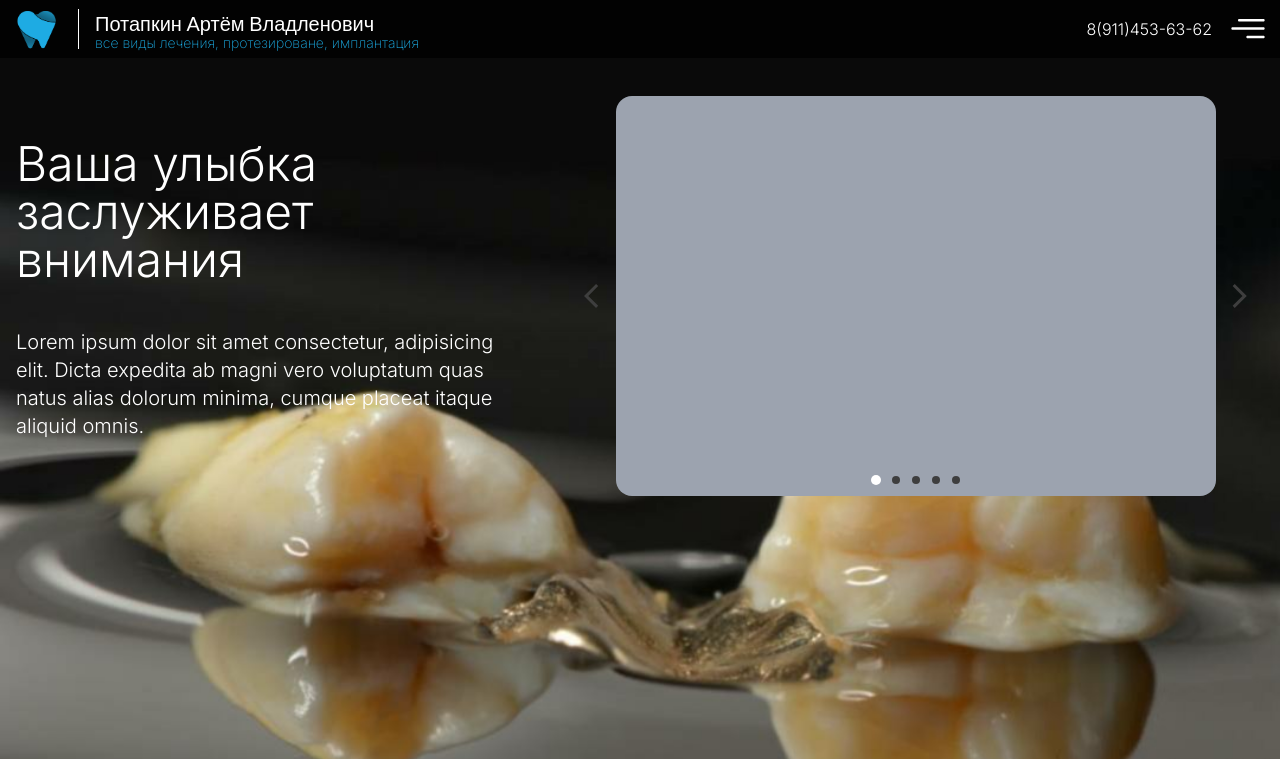
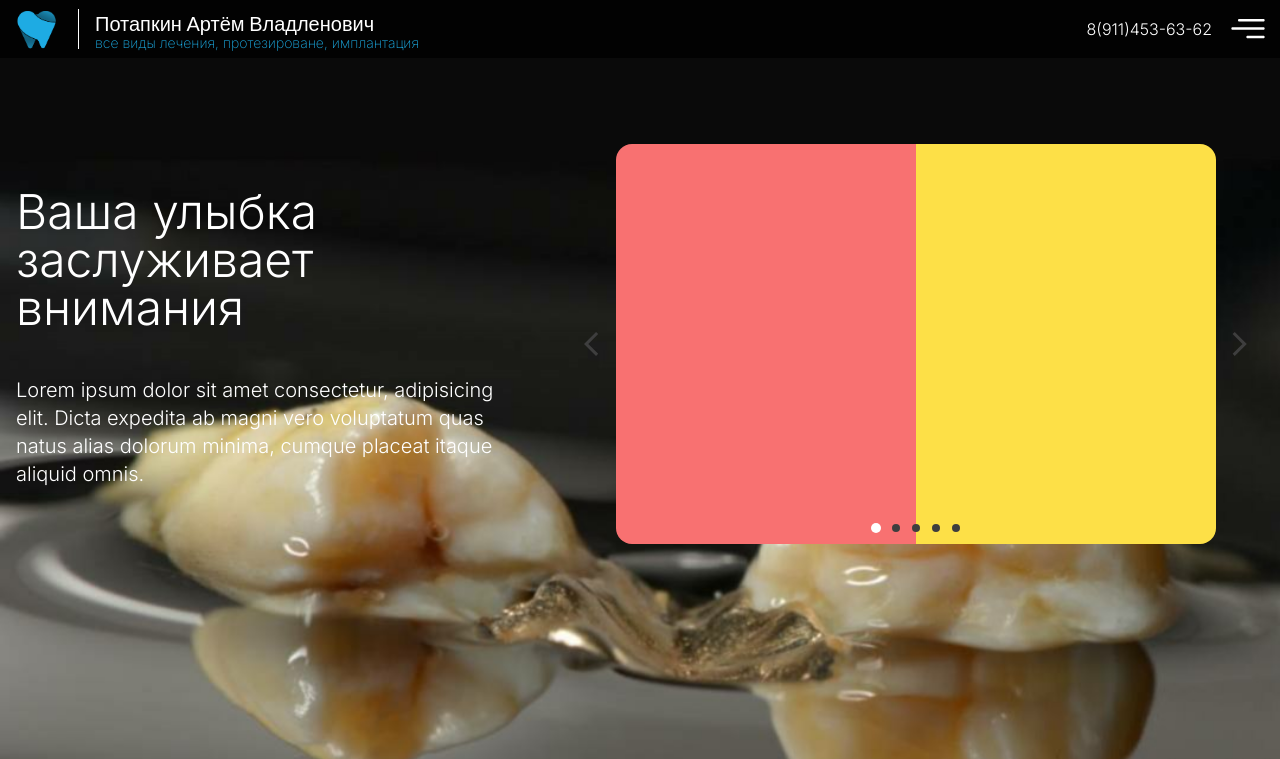
Before and after one commit to y1ungspace/artstom, a Next.js app: page / in a window 1280 px wide. Shown: the top 759 px of the page. Built offline with nearby package versions, Linux system fonts and the light colour scheme.

Commit message:
improve Slider component

```diff
--- a/app/components/home/About.tsx
+++ b/app/components/home/About.tsx
@@ -26,7 +26,7 @@ const About: React.FC = () => {
           </div>
           <p className='text-xl font-medium opacity-80'> Наши навыки позволяют востановить красоту улыбки и здоровую функцию
             зубо-челюстной системы. Lorem ipsum dolor sit amet consectetur adipisicing elit. Laborum, doloremque quas architecto repudiandae animi optio! Necessitatibus eum ipsum earum, maxime voluptatum sint, dolorem consequatur iure nesciunt, mollitia error perspiciatis? Voluptates. Lorem ipsum dolor sit amet consectetur adipisicing elit. Porro eaque, doloremque iusto commodi nostrum natus, assumenda, iste officia ea beatae sunt quibusdam architecto tempora quo consequuntur saepe. Ullam, cupiditate excepturi?</p>
-          <div className='flex gap-20 mt-20'>
+          <div className='flex gap-20 mt-20 font-thin'>
             <button className='text-base-2'>{'Услуги >'}</button>
             <button className='text-base-2'>{'Цены >'}</button>
           </div>
--- a/app/components/home/Slider.tsx
+++ b/app/components/home/Slider.tsx
@@ -1,52 +1,74 @@
 'use client'
 
-import { useState } from "react";
+import { useEffect, useState } from "react";
 
-const sliderArr = [
-  'bg-sky-400',
-  'bg-red-400',
-  'bg-yellow-400',
-  'bg-green-400',
-  'bg-gray-400',
+interface sliderElem {
+  keyValue: string,
+  id: number,
+}
+
+const sliderImages = [
+  1, 2, 3, 4, 5
 ]
 
 const Slider: React.FC = () => {
   const [currentSlide, setCurrentSlide] = useState(1);
+  const [images, setImages] = useState<JSX.Element[]>();
+  const [labels, setLabels] = useState<JSX.Element[]>();
   const [isTransitionBlocked, setIsTransitionBlocked] = useState(false);
   const [disabled, setDisabled] = useState(false);
 
-  const imageArr = [];
-  const labelArr = [];
+  useEffect(() => {
 
-  for (let i = 1; i <= sliderArr.length; i++) {
-    imageArr.push(<div
-                    className={'container min-w-[600px] h-[400px] ' + sliderArr[i - 1]}
-                    key={'img' + i}
-    />)
-    labelArr.push(<label
-                    htmlFor={'radio' + i}
+    const imageArr = () => sliderImages.map((x) => {
+      return(<ImageSlide keyValue={'image-slide-' + x} id={x} />)
+      }
+    )
+
+    const labelArr = () => sliderImages.map((x) => {
+      return(<SlideLabel keyValue={'label-slide-' + x} id={x} />)
+      }
+    )
+
+    const images = imageArr()
+
+    images.unshift(<ImageSlide keyValue={'image-slide-start'} id={5} />)
+    images.push(<ImageSlide keyValue={'label-slide-end'} id={1} />)
+
+    setImages(images)
+    setLabels(labelArr())
+
+  },[currentSlide])
+
+  const ImageSlide: React.FC<sliderElem> = (props) => {
+    return(
+      <div
+      className={'flex flex-row min-w-[600px] h-[400px]'}
+      key={props.keyValue}
+      >
+      <div className="bg-red-400 w-1/2 min-h-full"></div>
+      <div className="bg-yellow-300 w-1/2 min-h-full"></div>
+    </div>
+    )
+  }
+
+  const SlideLabel: React.FC<sliderElem> = (props) => {
+    return(
+      <label
+        htmlFor={props.keyValue}
         className={`
         inline-block
         w-2 min-h-[8px]
         rounded-full
       hover:bg-base-1
-                      ${currentSlide === i ?
+        ${currentSlide === props.id ?
         'bg-base-1 animate-[slider_0.3s_ease-in-out_forwards]' :
         'bg-base-3'}`}
-                    key={'radio' + i}
-                    onClick={() => setCurrentSlide(i)}
-                  >
-                  </label>)
+        id={'radio' + props.keyValue}
+        onClick={() => setCurrentSlide(props.id)}
+        ></label>
+      )
   }
-
-imageArr.unshift(<div
-  className={'container min-w-[600px] h-[400px] ' + sliderArr[4]}
-  key={'img5-forward'}
-/>)
-imageArr.push(<div
-  className={'container min-w-[600px] h-[400px] ' + sliderArr[0]}
-  key={'img1-next'}
-/>)
 
   function resetSlider(props: 'first' | 'last') {
 
@@ -117,16 +139,17 @@ imageArr.push(<div
       </svg>
         <div className="container relative overflow-hidden w-[600px] h-[400px] rounded-2xl z-0">
           <div className={`
-                    flex transition-${isTransitionBlocked ? 'none' : 'all'}
-                    duration-${isTransitionBlocked ? '0' : '300'}}
+                    flex
+                    transition-${isTransitionBlocked ? 'none' : 'all'}
+                    duration-${isTransitionBlocked ? '0' : '300'}
                     w-[600px]
                     h-[400px]
-                    -translate-x-[${currentSlide * 600}px]`
+                    slider-${currentSlide}`
                   }>
-           {imageArr}
+           {images}
           </div>
           <div className="absolute bottom-3 flex gap-3 justify-center w-[600px]">
-            {labelArr}
+            {labels}
           </div>
         </div>
         <svg
--- a/app/globals.css
+++ b/app/globals.css
@@ -27,6 +27,27 @@
   }
 }
 
+.slider-0 {
+  transform: translateX(0px);
+}
+.slider-1 {
+  transform: translateX(-600px);
+}
+.slider-2 {
+  transform: translateX(-1200px);
+}
+.slider-3 {
+  transform: translateX(-1800px);
+}
+.slider-4 {
+  transform: translateX(-2400px);
+}
+.slider-5 {
+  transform: translateX(-3000px);
+}
+.slider-6 {
+  transform: translateX(-3600px);
+}
 
 .burger {
   background: linear-gradient(257deg, rgba(18,109,144,1) 0%, rgba(28,172,228,1) 50%, rgba(28,178,228,0.6573004201680672) 100%);
--- a/app/layout.tsx
+++ b/app/layout.tsx
@@ -10,7 +10,7 @@ export const metadata = {
 
 const fontInter = Inter({
   subsets: ["latin"],
-  weight: ['300', '500', '600', '700', '900']
+  weight: ['100', '300', '500', '600', '700', '900']
 })
 
 
--- a/app/page.tsx
+++ b/app/page.tsx
@@ -11,7 +11,7 @@ export default function Home() {
   return (
     <>
       <section className='bg-background bg-cover h-[1000px]'>
-        <div className={fontInter.className + ' flex justify-between  w-[1248px] py-24 mx-auto'}>
+        <div className={fontInter.className + ' flex justify-between  w-[1248px] py-36 mx-auto'}>
           <div className='w-2/5'>
             <h1 className='text-5xl my-11'>Ваша улыбка заслуживает внимания</h1>
             <h3 className='text-xl'>Lorem ipsum dolor sit amet consectetur, adipisicing elit. Dicta expedita ab magni vero voluptatum quas natus alias dolorum minima, cumque placeat itaque aliquid omnis.</h3>
```
Lines whose indentation alone changed are shown as unchanged.
